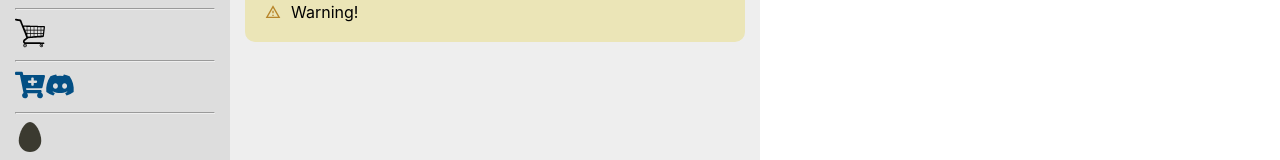
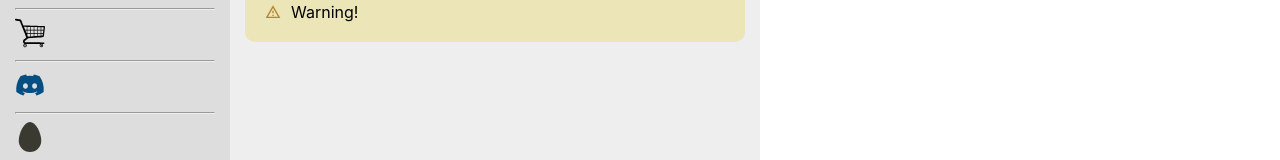
Before and after one commit to Gabrielle1sbn/reacttutorial, a React (Create React App) app: page / in a window 1280 px wide. Shown: the part 435-595 px from the top of the page. Built offline with nearby package versions, Linux system fonts and the light colour scheme.

Commit message:
deletei content do box

```diff
--- a/src/components/Sidebar.js
+++ b/src/components/Sidebar.js
@@ -9,7 +9,7 @@ import { BsFillEggFill as Ovin } from 'react-icons/bs'
 
 const Sidebar = () => {
     return(
-        <Box component='sidebar'
+        <Box
         sx={{
             background: "#DDD",
             width: 200,
@@ -49,12 +49,6 @@ const Sidebar = () => {
 
                 <hr />
 
-            <IconCarrinnhoMais
-            style={{
-                width: 30,
-                height: 30,
-                color: '#034f84'
-                }} />
 
             <Discord
             style={{
```
Also changed, not shown: 1 other file (tests, documents, lock files or other folders).
